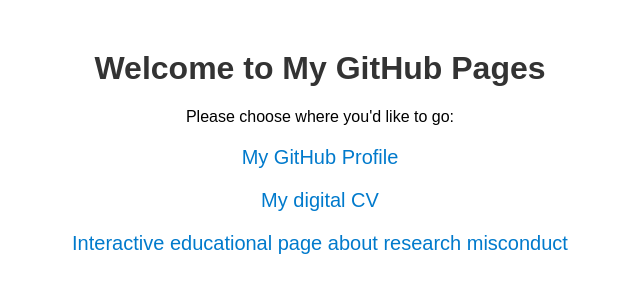
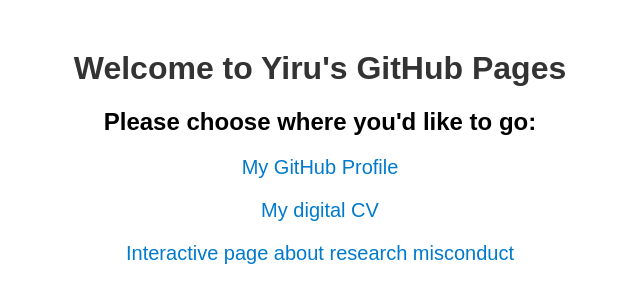
Before and after one commit to Yiru-Jiao/Yiru-Jiao.github.io, a plain HTML site: page index.html in a window 1280 px wide. Shown: the whole page, without its empty margins (320-960 px from the left). Drawn offline with Linux system fonts and the light colour scheme.

Commit message:
Update index.html

```diff
--- a/index.html
+++ b/index.html
@@ -26,10 +26,10 @@
     </style>
 </head>
 <body>
-    <h1>Welcome to My GitHub Pages</h1>
-    <p>Please choose where you'd like to go:</p>
+    <h1>Welcome to Yiru's GitHub Pages</h1>
+    <h2>Please choose where you'd like to go:</h2>
     <a href="https://github.com/yiru-jiao" target="_blank">My GitHub Profile</a>
     <a href="https://yiru-jiao.github.io/cv" target="_blank">My digital CV</a>
-    <a href="https://yiru-jiao.github.io/research_misconduct" target="_blank">Interactive educational page about research misconduct</a>
+    <a href="https://yiru-jiao.github.io/research_misconduct" target="_blank">Interactive page about research misconduct</a>
 </body>
 </html>
```
